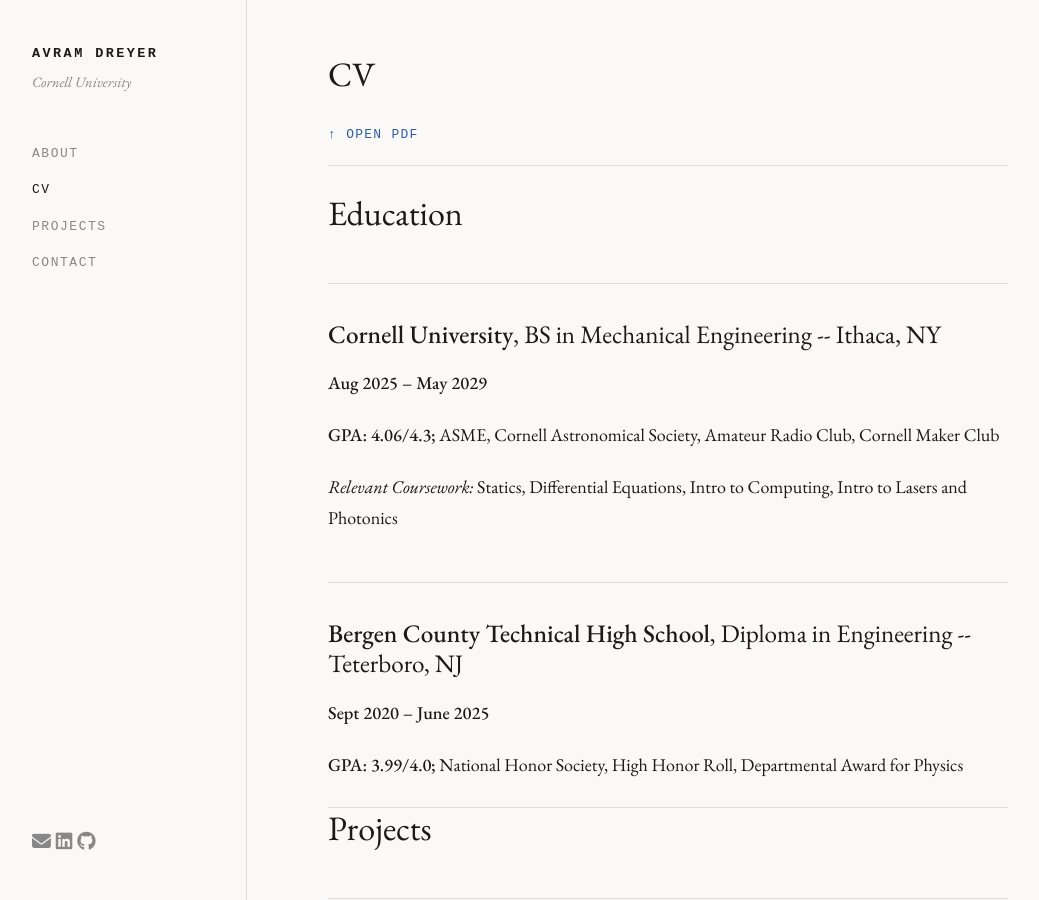
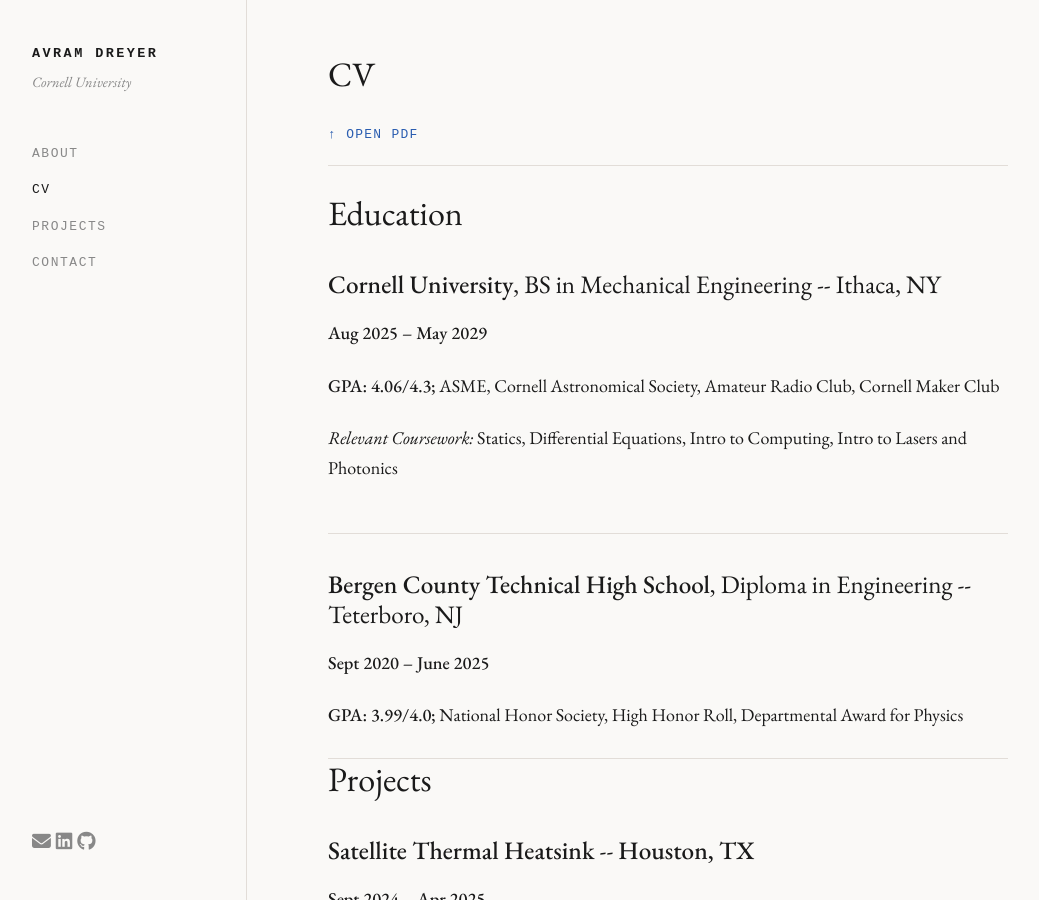
Before and after one commit to Aviboi/Aviboi.github.io, a Jekyll site: the page built from cv/index.html, in a window 1280 px wide and 900 px high. Shown: the whole window, without its empty margins (13-1052 px from the left). Built offline with Jekyll 4.4.1, drawn with Linux system fonts in a browser that asks for light colours; nearby versions of some CDN libraries; some web fonts are replaced.

Commit message:
chore: rebuild CV

```diff
--- a/cv/index.html
+++ b/cv/index.html
@@ -10,7 +10,7 @@ permalink: /cv/
 <div class="cv-download-bar">
   <a href="/assets/files/cv.pdf" class="cv-download-link" target="_blank" rel="noopener noreferrer">↑ Open PDF</a>
 </div>
-<div class="cv-section">
+<div class="cv-header">
 <h1>Education</h1>
 </div><div class="cv-section">
 <h2><strong>Cornell University</strong>, BS in Mechanical Engineering -- Ithaca, NY</h2>
@@ -29,7 +29,7 @@ permalink: /cv/
         <ul>
         <li><strong>GPA: 3.99/4.0;</strong> National Honor Society, High Honor Roll, Departmental Award for Physics</li>
         </ul>
-</div><div class="cv-section">
+</div><div class="cv-header">
 <h1>Projects</h1>
 </div><div class="cv-section">
 <h2><strong>Satellite Thermal Heatsink</strong> -- <strong>Houston, TX</strong></h2>
@@ -48,7 +48,7 @@ permalink: /cv/
         <p>Presented at Johnson Space Center to NASA engineers for potential implementation in flight hardware.</p>
         </li>
         </ul>
-</div><div class="cv-section">
+</div><div class="cv-header">
 <h1>Technical Experience</h1>
 </div><div class="cv-section">
 <h2><strong>Mechanical Subteam Member</strong>, <strong>Cornell Autonomous Sailboat Team</strong> -- Ithaca, NY</h2>
@@ -76,7 +76,7 @@ permalink: /cv/
         <p>Assisted in the successful construction and launch of a high-powered I-engine model rocket.</p>
         </li>
         </ul>
-</div><div class="cv-section">
+</div><div class="cv-header">
 <h1>Research Experience</h1>
 </div><div class="cv-section">
 <h2><strong>ZT Group</strong>, <strong>Cornell University</strong> -- Ithaca, NY</h2>
@@ -108,7 +108,7 @@ permalink: /cv/
         <p>Contributed to graduate-level fluid dynamics research for the US Navy Office of Naval Research (ONR).</p>
         </li>
         </ul>
-</div><div class="cv-section">
+</div><div class="cv-header">
 <h1>Skills and Interests</h1>
         <p><strong>Technologies:</strong> Python, Autodesk Fusion 360, Autodesk Inventor, MATLAB, ANSYS Mechanical, Arduino</p>
         <p><strong>Skills:</strong> Soldering, Digital Electronics, Numerical Simulation, 3D Design</p>
```
